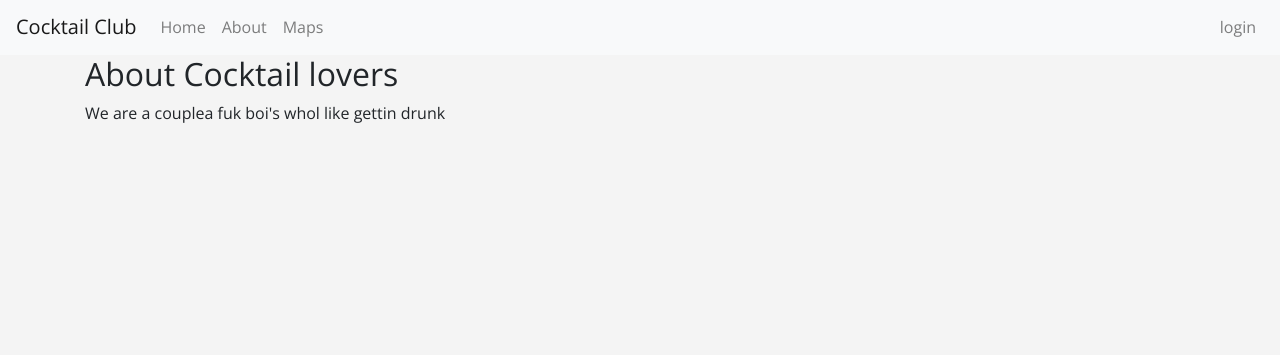
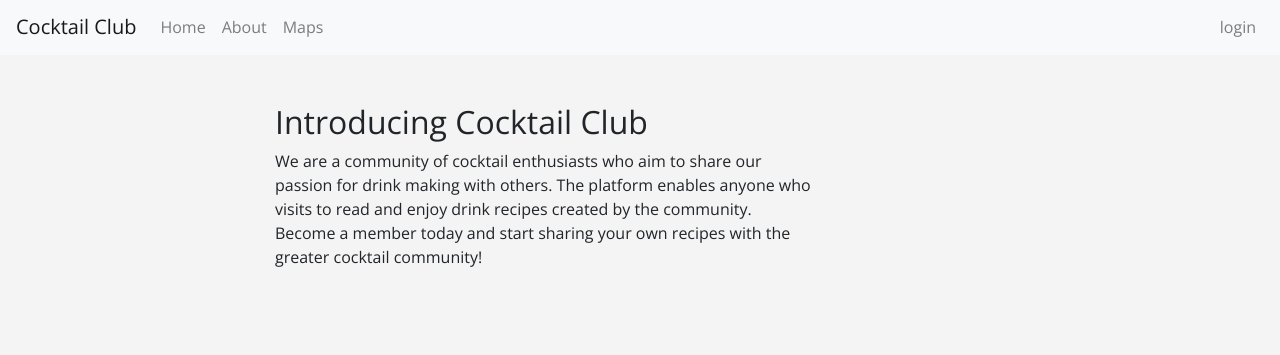
Before and after one commit to Mark-Ouellette/CP476-Final-Project, a Flask app: page /about in a window 1280 px wide. Shown: the part 81-436 px from the top of the page. Run offline with Flask 2, Linux system fonts and the light colour scheme; some libraries are stand-ins or nearby versions.

Commit message:
about formatting

```diff
--- a/templates/about.html
+++ b/templates/about.html
@@ -3,10 +3,16 @@
 {% block content %}
 <main class="about-section">
     <div class="container">
+      <div class="row">
 
-        <h2>About Cocktail lovers</h2>
-        <p>We are a couplea fuk boi's whol like gettin drunk</p>
-
+      	<div class="col-md-2"></div>
+    	<div class="col-md-6">
+    		<br>
+      	<br>
+	        <h2>Introducing Cocktail Club</h2>
+	        <p>We are a community of cocktail enthusiasts who aim to share our passion for drink making with others. The platform enables anyone who visits to read and enjoy drink recipes created by the community. Become a member today and start sharing your own recipes with the greater cocktail community!</p>
+    	</div>
+      </div>
     </div>
 </main>
 {% endblock %}
```
Also changed, not shown: static/css/main.css (+3 -9 lines).
